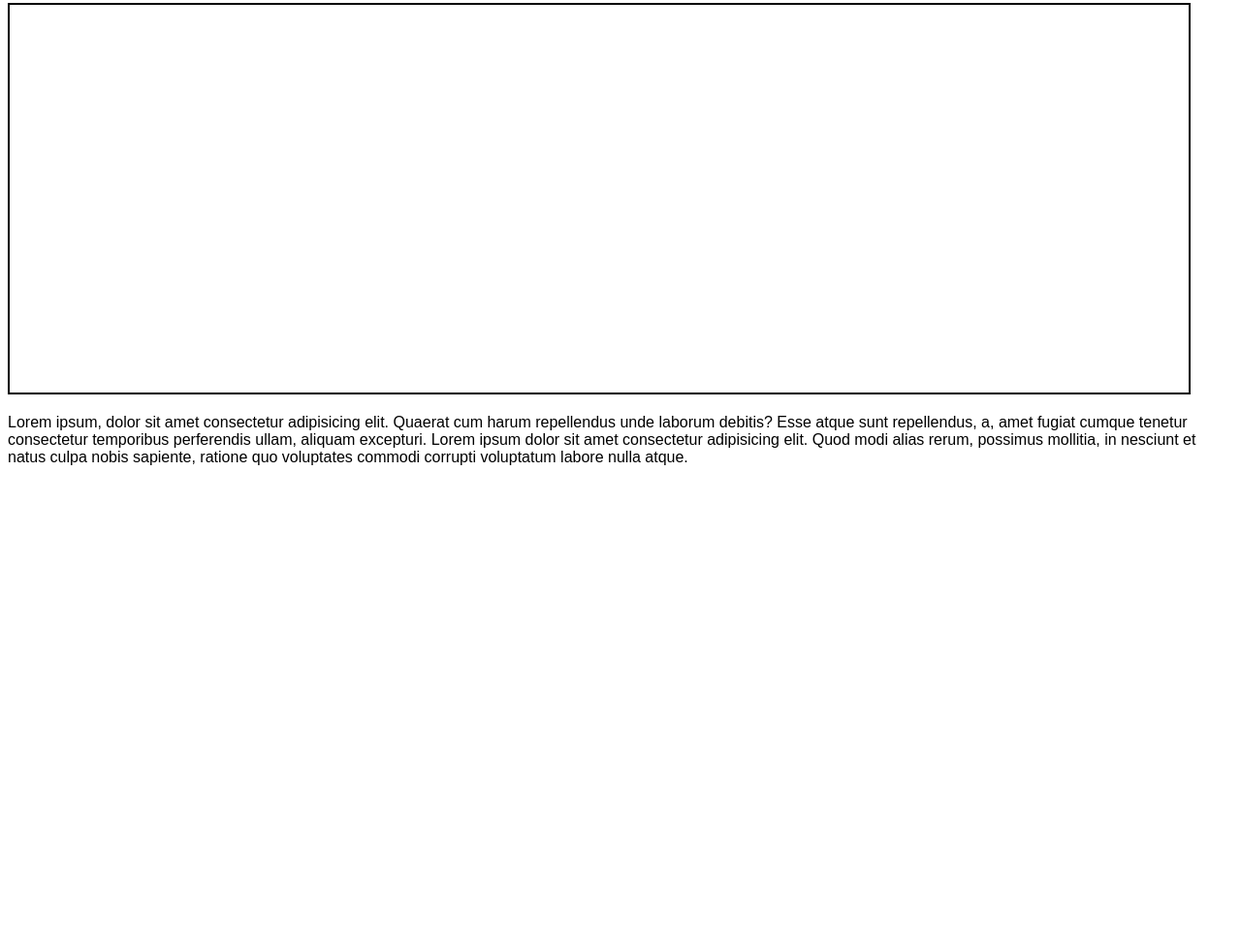
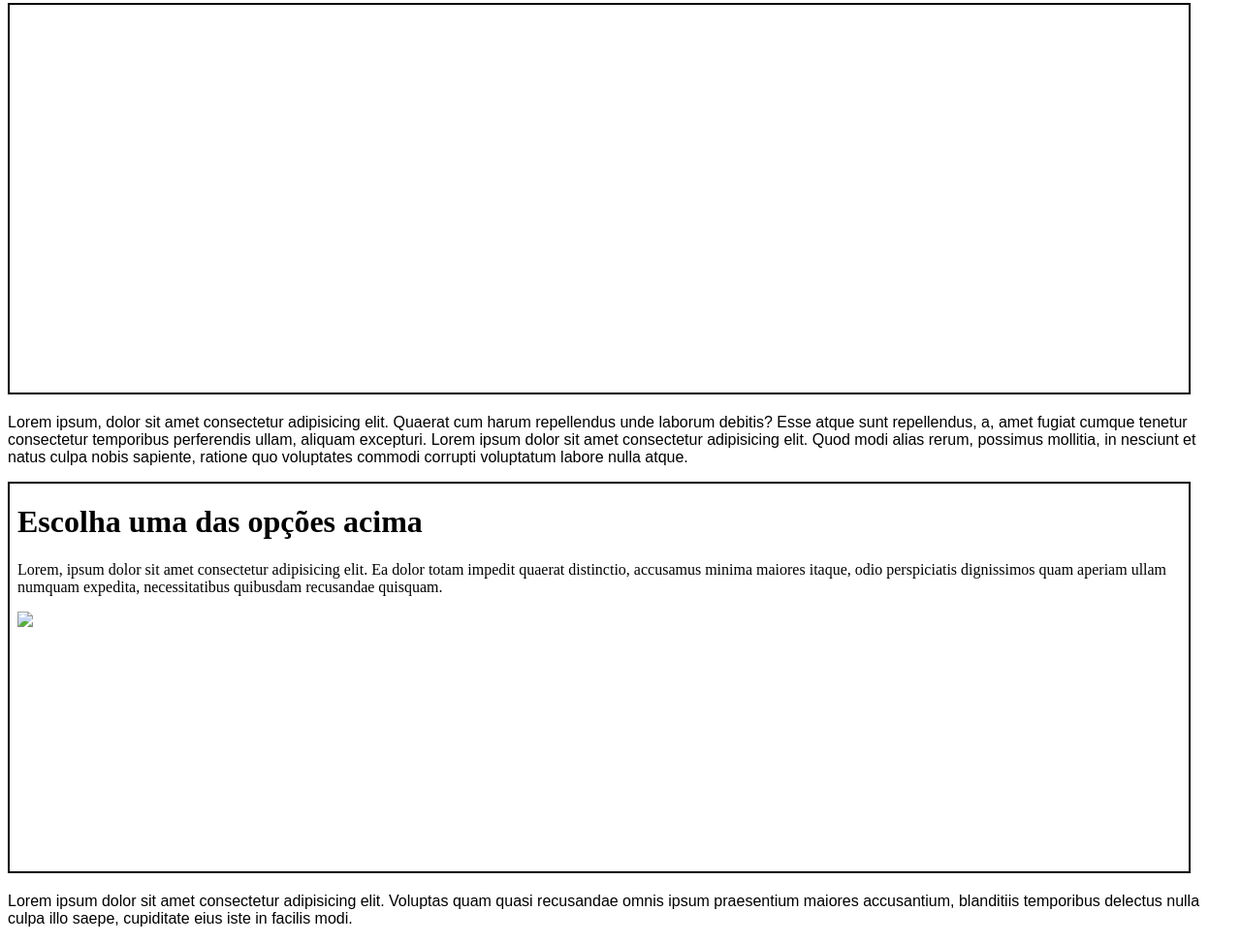
Before and after one commit to jlmsoares/html-css3, a plain HTML site: page Exercícios/Módulo 4/Ex024/iframe003.html in a window 1280 px wide. Shown: the part 269-1242 px from the top of the page at 97% size. Before the commit the page ends 800 px from the top, so only its background shows below. Drawn offline with Linux system fonts and the light colour scheme.

Commit message:
iframe por código

```diff
--- a/Exercícios/Módulo 4/Ex024/iframe003.html
+++ b/Exercícios/Módulo 4/Ex024/iframe003.html
@@ -34,5 +34,12 @@
 
     <p>Lorem ipsum, dolor sit amet consectetur adipisicing elit. Quaerat cum harum repellendus unde laborum debitis? Esse atque sunt repellendus, a, amet fugiat cumque tenetur consectetur temporibus perferendis ullam, aliquam excepturi. Lorem ipsum dolor sit amet consectetur adipisicing elit. Quod modi alias rerum, possimus mollitia, in nesciunt et natus culpa nobis sapiente, ratione quo voluptates commodi corrupti voluptatum labore nulla atque.
     </p>
+
+    <!--Iframe por Código-->
+    <iframe id="tela" name="frame" srcdoc="<h1>Escolha uma das opções acima</h1><p> Lorem, ipsum dolor sit amet consectetur adipisicing elit. Ea dolor totam impedit quaerat distinctio, accusamus minima maiores itaque, odio perspiciatis dignissimos quam aperiam ullam numquam expedita, necessitatibus quibusdam recusandae quisquam.</p><img src='imagens/cursoemvideo.png'>">
+        <p>Infelizmente seu navegador não é compatível com isso</p>
+    </iframe>
+
+    <p>Lorem ipsum dolor sit amet consectetur adipisicing elit. Voluptas quam quasi recusandae omnis ipsum praesentium maiores accusantium, blanditiis temporibus delectus nulla culpa illo saepe, cupiditate eius iste in facilis modi.</p>
 </body>
 </html>
```
